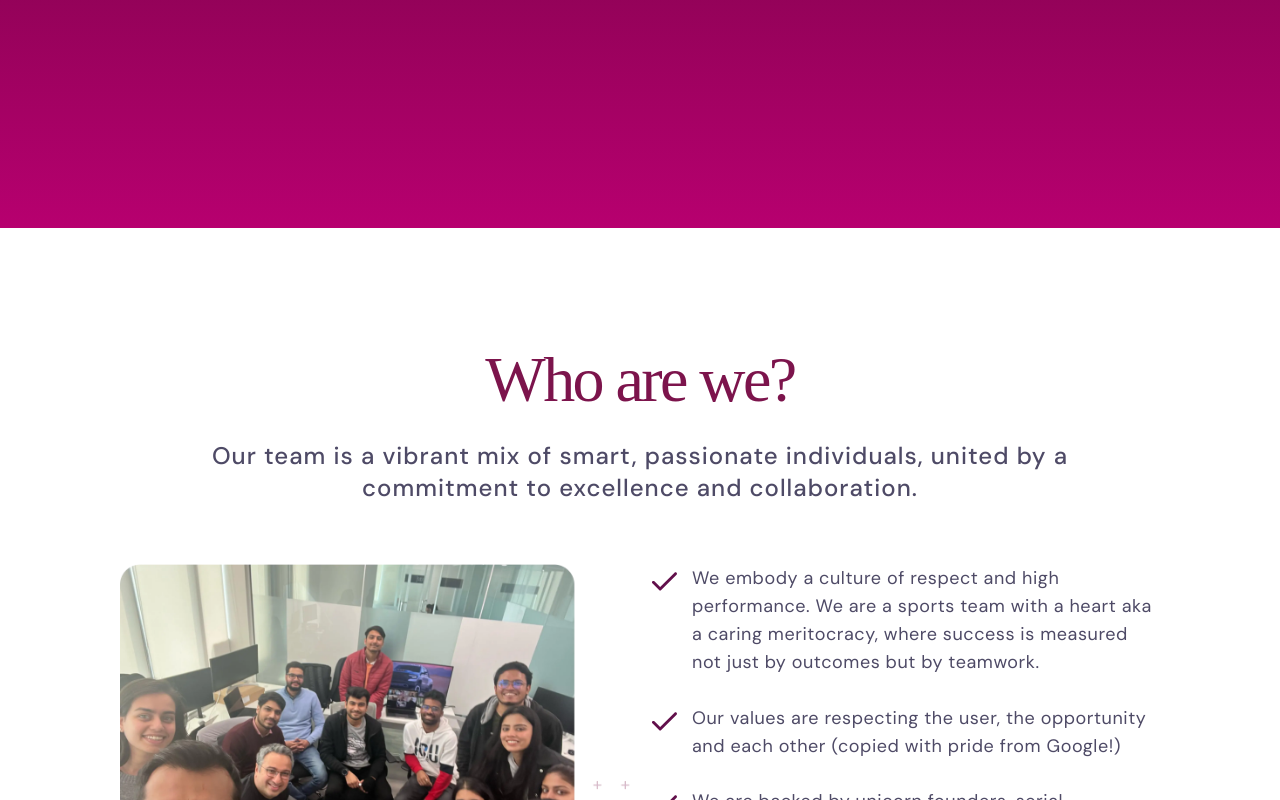
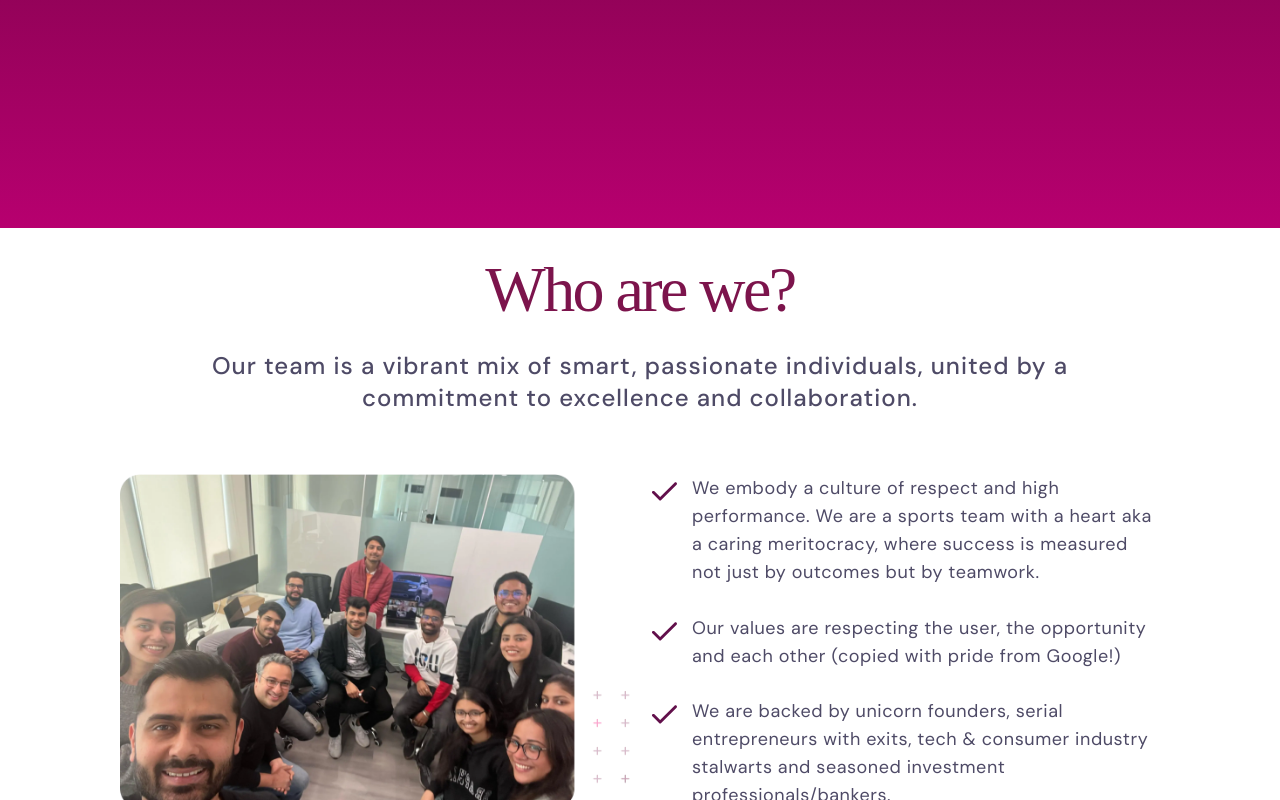
Before and after one commit to sam-juleo/juleo-landing-page, a React (Create React App) app: page / in a window 1280 px wide. Shown: the part 700-1500 px from the top of the page. Built offline with nearby package versions, Linux system fonts and the light colour scheme; a web font is replaced by a local one.

Commit message:
Update WhoWeAre.tsx

```diff
--- a/src/view/WhoWeAre.tsx
+++ b/src/view/WhoWeAre.tsx
@@ -18,7 +18,7 @@ function WhoWeAre() {
     return (
 
         // <div className="text-center md:my-[120px] bg-white space-y-4 h-full">
-        <div ref={globalStateContext.AboutUsRef} className="text-center space-y-7 h-full p-5  md:px-[8%] xl:px-[120px] md:py-[120px]">
+        <div ref={globalStateContext.AboutUsRef} className="text-center space-y-7 h-screen p-5  md:px-[8%] xl:px-[120px] xl:-mt-[90px] md:py-[120px]">
             <h1 className="font-Frank text-5xl md:text-[56px] lg:text-[64px] text-wine-100 font-medium md:tracking-[-2.56px]">Who are we?</h1>
             <div className="text-gray-80 text-lg md:text-2xl md:font-medium tracking-[0.72px] md:tracking-[1px] md:px-[8%]">
                 <p>Our team is a vibrant mix of smart, passionate individuals, united by a commitment to excellence and collaboration.</p>
```
